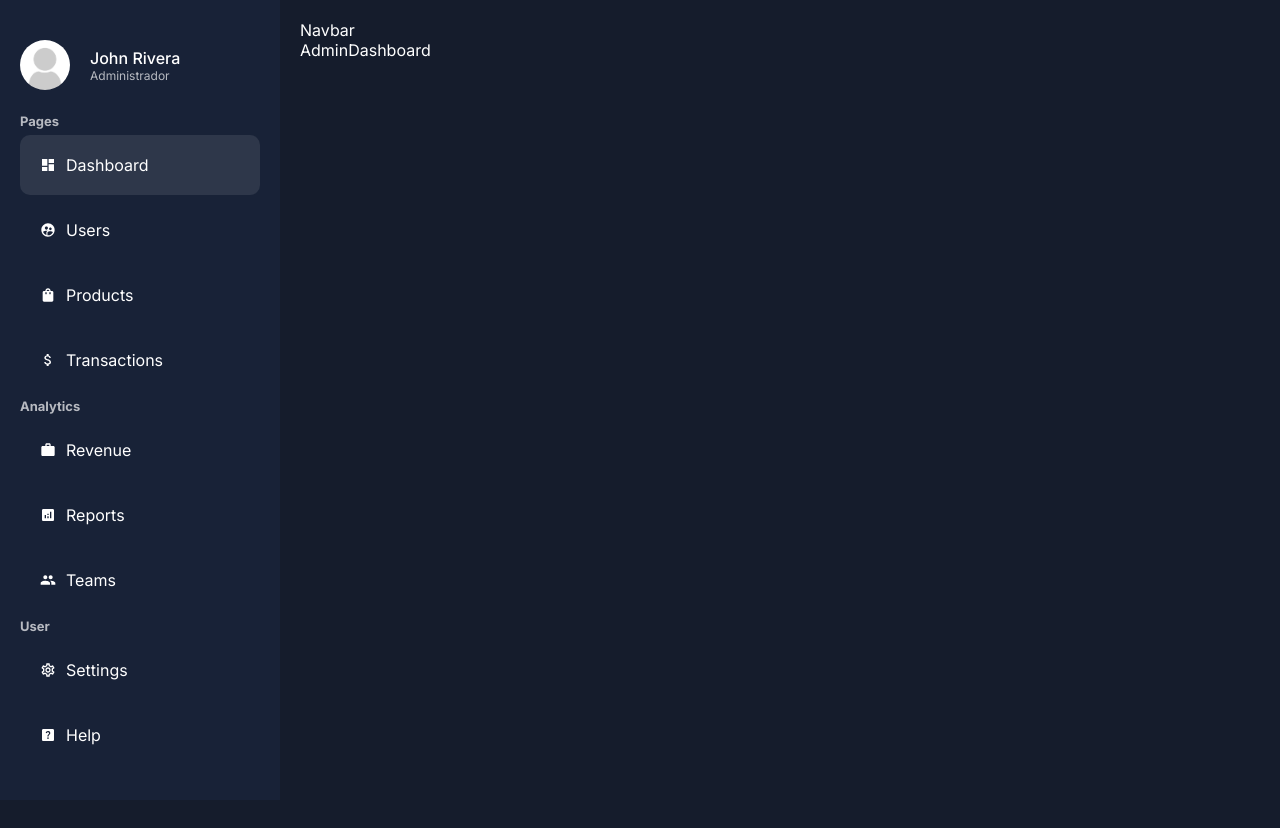
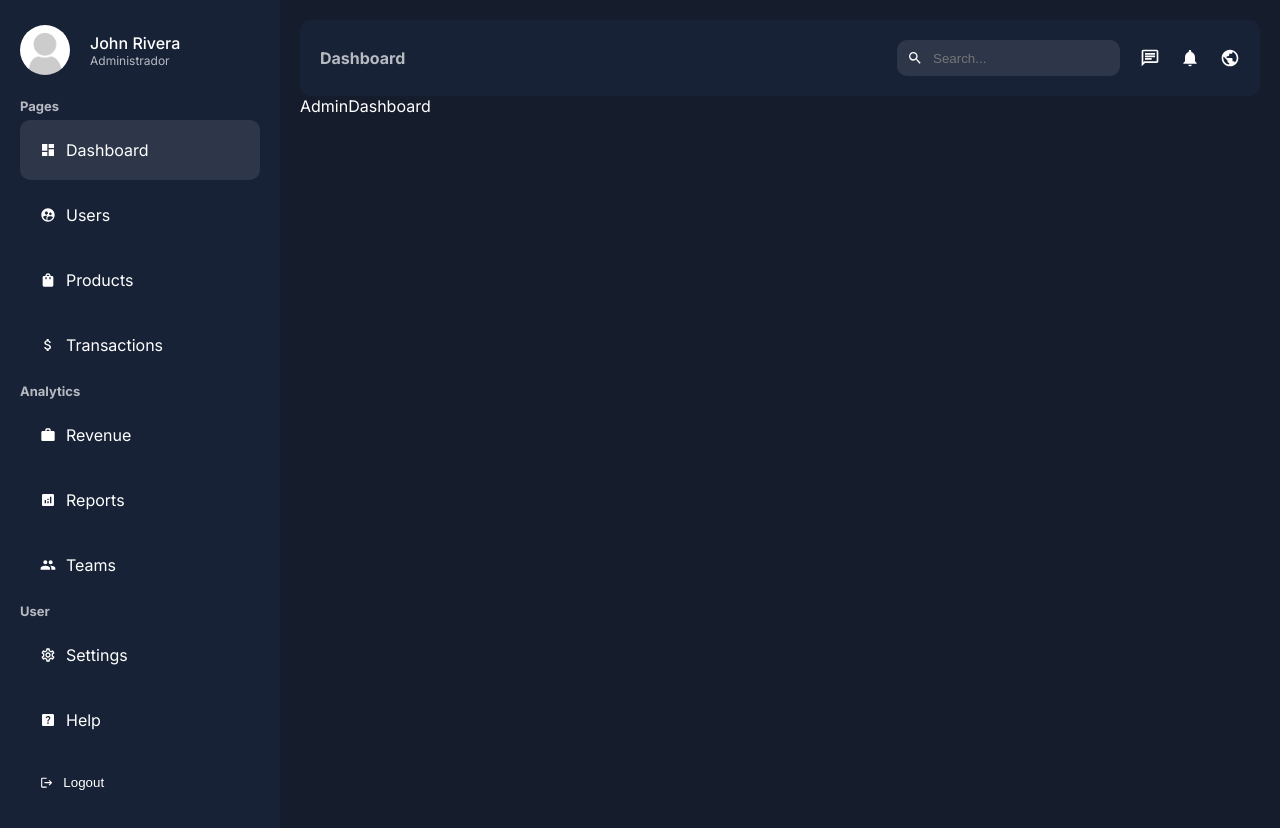
Before and after one commit to Logan-JR/project-audit, a Next.js app: page /dashboard in a window 1280 px wide. Before the commit the page ends 800 px from the top, so only its background shows below. Built offline with nearby package versions, Linux system fonts and the light colour scheme.

Commit message:
add navbar

```diff
--- a/src/ui/dashboard/navbar/navbar.jsx
+++ b/src/ui/dashboard/navbar/navbar.jsx
@@ -1,8 +1,32 @@
+"use client";
+import { usePathname } from "next/navigation";
+import styles from "./navbar.module.css";
+import {
+  MdNotifications,
+  MdOutlineChat,
+  MdPublic,
+  MdSearch,
+} from "react-icons/md";
 
 const Navbar = () => {
+  const pathname = usePathname();
+
   return (
-    <div>Navbar</div>
-  )
-}
+    <div className={styles.container}>
+      <div className={styles.title}>{pathname.split("/").pop()}</div>
+      <div className={styles.menu}>
+        <div className={styles.search}>
+          <MdSearch />
+          <input type="text" placeholder="Search..." className={styles.input} />
+        </div>
+        <div className={styles.icons}>
+          <MdOutlineChat size={20} />
+          <MdNotifications size={20} />
+          <MdPublic size={20} />
+        </div>
+      </div>
+    </div>
+  );
+};
 
-export default Navbar
+export default Navbar;
--- a/src/ui/dashboard/navbar/navbar.module.css
+++ b/src/ui/dashboard/navbar/navbar.module.css
@@ -0,0 +1,40 @@
+.container {
+  padding: 20px;
+  border-radius: 10px;
+  background-color: var(--bgSoft);
+  display: flex;
+  align-items: center;
+  justify-content: space-between;
+}
+
+.title {
+  color: var(--textSoft);
+  font-weight: bold;
+  text-transform: capitalize;
+}
+
+.menu {
+  display: flex;
+  align-items: center;
+  gap: 20px;
+}
+
+.search {
+  display: flex;
+  align-items: center;
+  gap: 10px;
+  background-color: #2e374a;
+  padding: 10px;
+  border-radius: 10px;
+}
+
+.input {
+  background-color: transparent;
+  border: none;
+  color: var(--text);
+}
+
+.icons {
+  display: flex;
+  gap: 20px;
+}
--- a/src/ui/dashboard/sidebar/menuLink/menuLink.jsx
+++ b/src/ui/dashboard/sidebar/menuLink/menuLink.jsx
@@ -5,7 +5,7 @@
 
 const MenuLink = ({item}) => {
   const pathname = usePathname()
-  console.log(pathname)
+
   return (
     <Link href={item.path} className={`${styles.container} ${pathname === item.path && styles.active}`}>
       {item.icon}
--- a/src/ui/dashboard/sidebar/sidebar.jsx
+++ b/src/ui/dashboard/sidebar/sidebar.jsx
@@ -81,7 +81,13 @@
   return (
     <div className={styles.container}>
       <div className={styles.user}>
-        <Image className={styles.userImage} src='/noavatar.png' alt="" width='50' height='50' />
+        <Image
+          className={styles.userImage}
+          src="/noavatar.png"
+          alt=""
+          width="50"
+          height="50"
+        />
         <div className={styles.userDetail}>
           <span className={styles.username}>John Rivera</span>
           <span className={styles.userTitle}>Administrador</span>
@@ -97,6 +103,10 @@
           </li>
         ))}
       </ul>
+      <button className={styles.logout}>
+        <MdLogout />
+        Logout
+      </button>
     </div>
   );
 };
```
